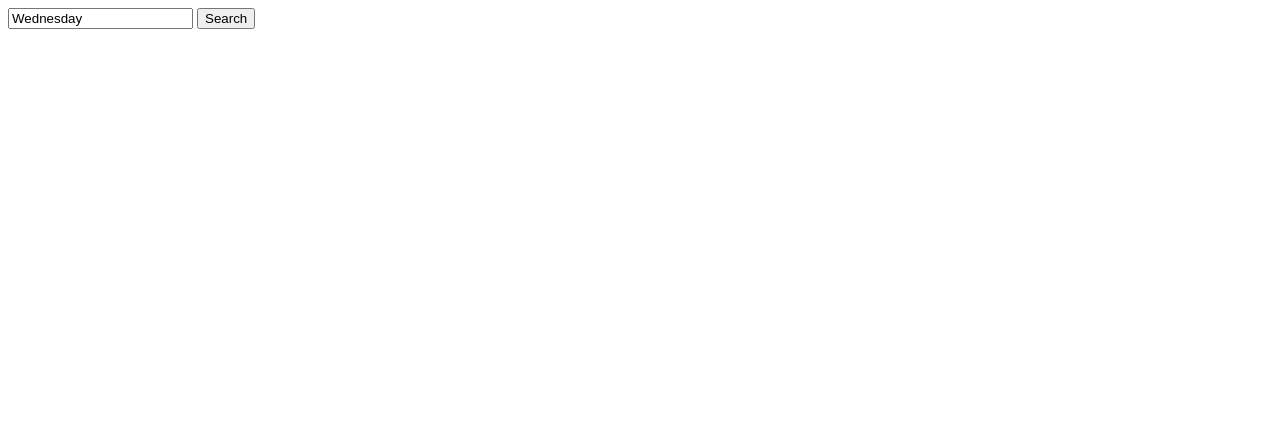
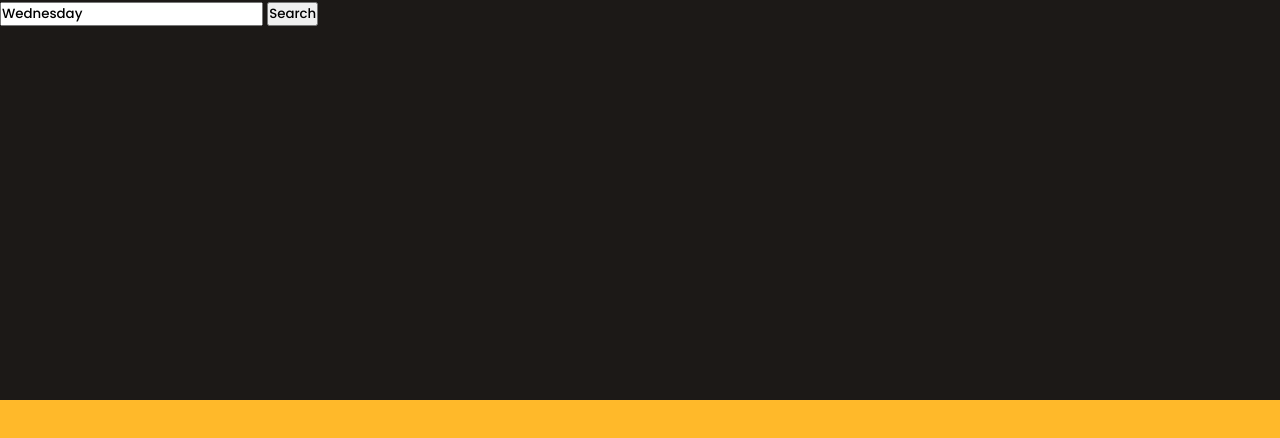
Before and after one commit to liujiani505/movie-guide-app, a plain HTML site: page index.html in a window 1280 px wide. Drawn offline with Linux system fonts and the light colour scheme.

Commit message:
adding mainstyles

```diff
--- a/style.css
+++ b/style.css
@@ -1,2 +1,14 @@
 
 @import url('https://fonts.googleapis.com/css2?family=Poppins:wght@300;500;600;700&display=swap');
+
+*{
+    margin: 0;
+    padding:0;
+    box-sizing: border-box;
+    font-family: 'Poppins', sans-serif;
+}
+
+body {
+    height:100vh;
+    background: linear-gradient(#1c1917 50%, #ffb92a 50%);
+}
```
